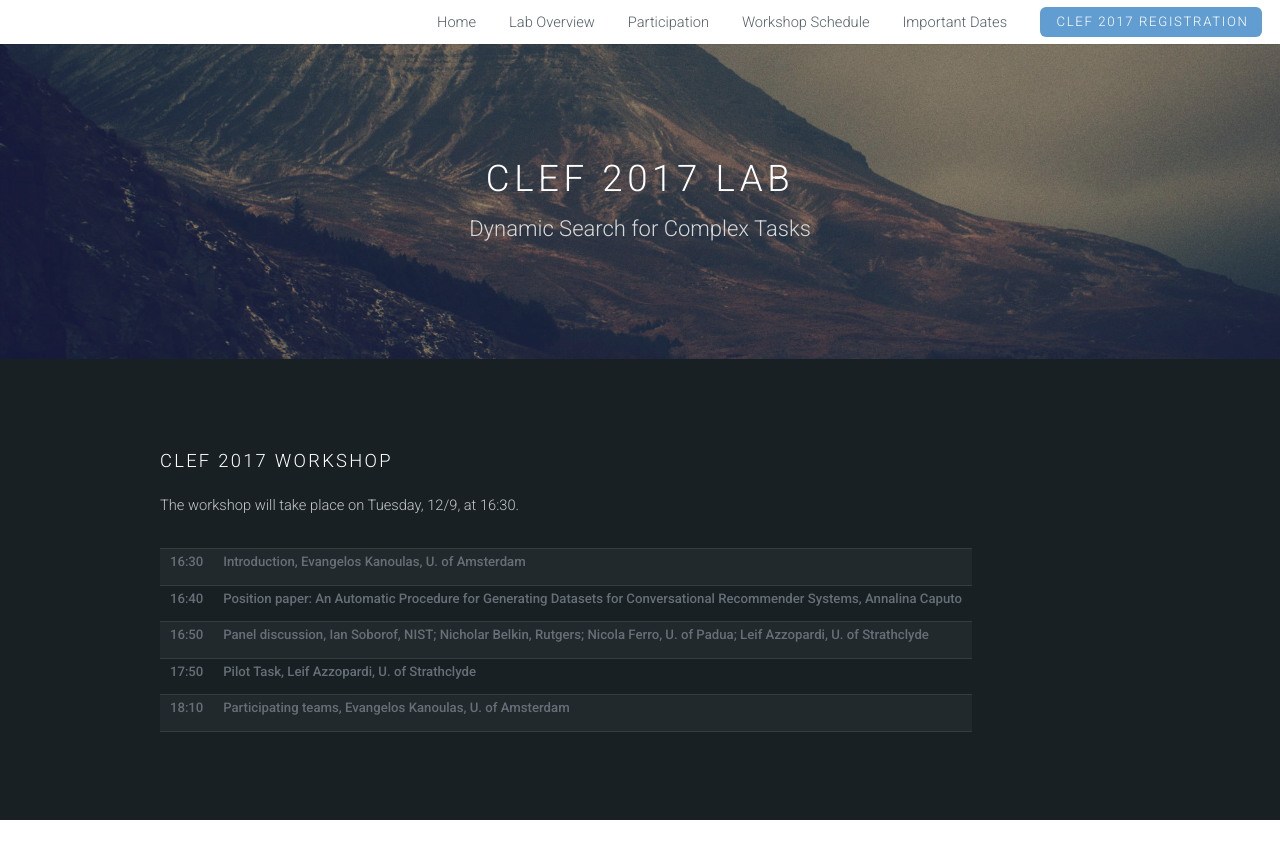
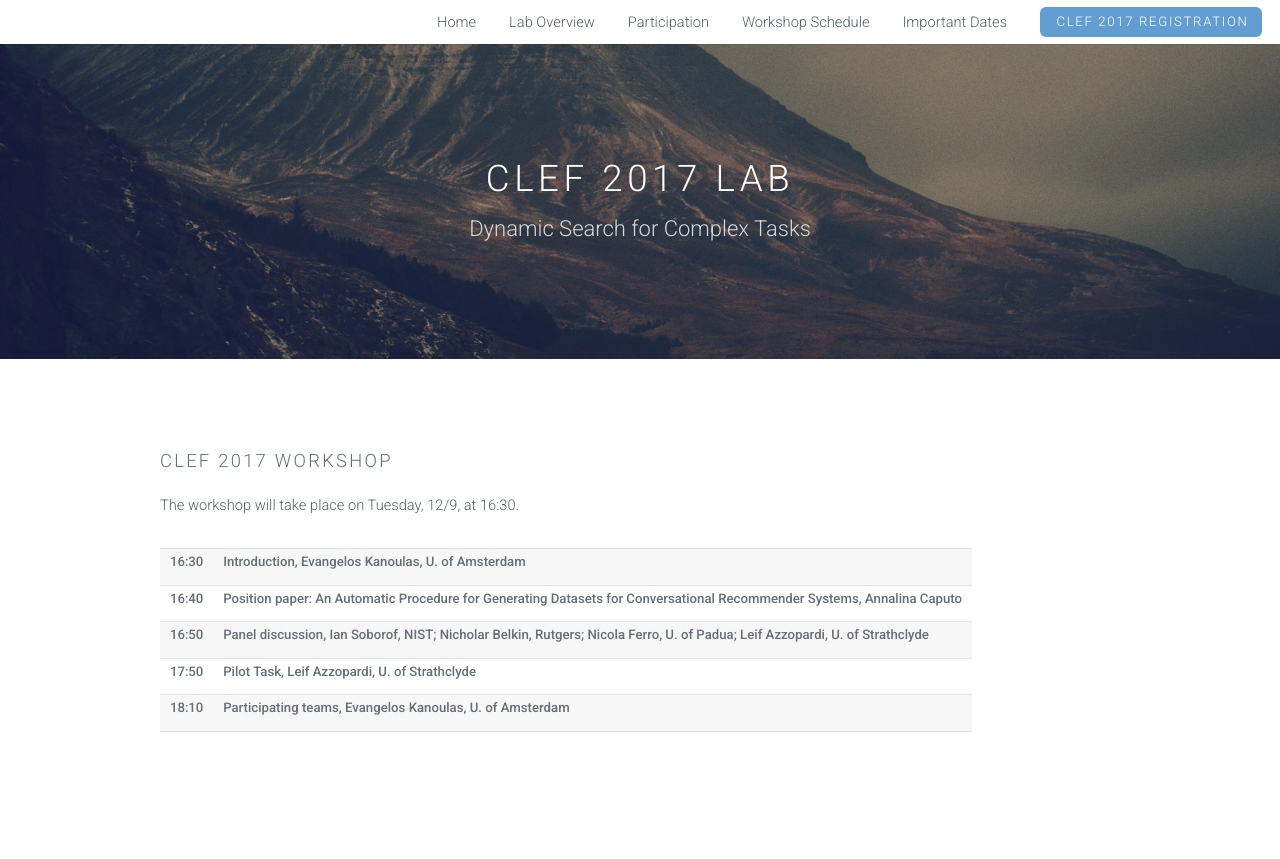
Before and after one commit to ekanou/dynamicsearch, a Jekyll site: the page built from clef-lab.html, in a window 1280 px wide and 900 px high. Shown: the top 859 px of the window. Built offline with Jekyll 4.4.1, drawn with Linux system fonts in a browser that asks for light colours.

Commit message:
Update clef-lab.html

```diff
--- a/clef-lab.html
+++ b/clef-lab.html
@@ -11,7 +11,7 @@ layout: clef-default
 </section>
 
 <!-- Main -->
-<section id="Workshop Schedule" class="wrapper style2">
+<section id="Workshop Schedule" class="wrapper style1">
         <div class="container">
             	<div class="row">
 			<section>
```
